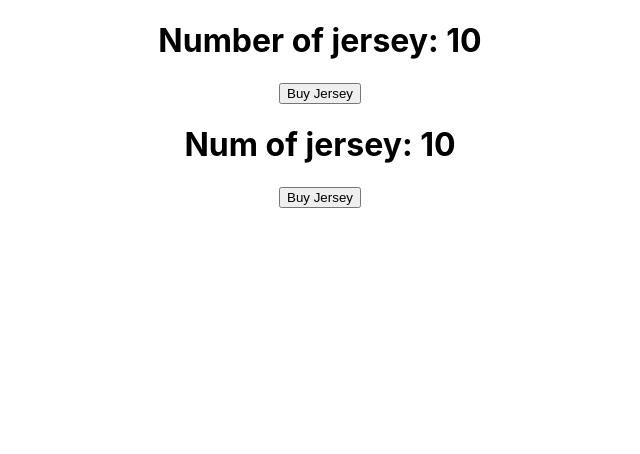
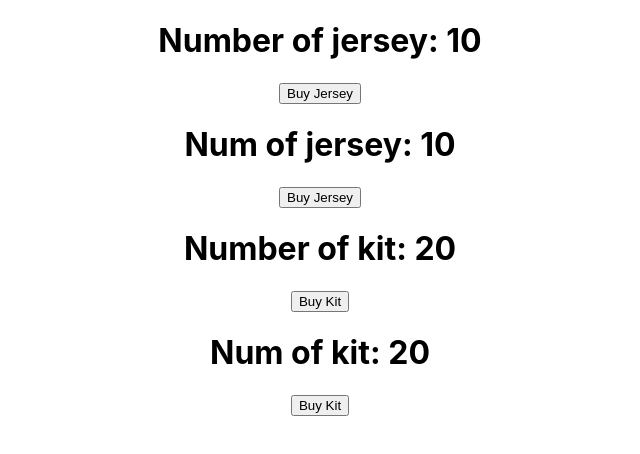
Before and after one commit to muhammad-jiku/jikmunn-react-redux, a React (Create React App) app: page / in a window 1280 px wide. Shown: the top 454 px of the page, without its empty margins (320-960 px from the left). Built offline with nearby package versions, Linux system fonts and the light colour scheme.

Commit message:
action based on multiple reducers is added

```diff
--- a/src/App.js
+++ b/src/App.js
@@ -1,8 +1,9 @@
 import React from 'react';
 import './App.css';
 import HooksJerseyContainer from './components/HooksJerseyContainer';
+import HooksKitContainer from './components/HooksKitContainer';
 import JerseyContainer from './components/JerseyContainer';
-// import KitContainer from './components/HooksJerseyContainer';
+import KitContainer from './components/KitContainer';
 // import { Provider } from 'react-redux';
 // import store from './redux/store/index';
 
@@ -12,7 +13,8 @@ function App() {
     <div className="App">
       <JerseyContainer />
       <HooksJerseyContainer />
-      {/* <KitContainer /> */}
+      <KitContainer />
+      <HooksKitContainer />
     </div>
     // </Provider>
   );
--- a/src/components/HooksJerseyContainer.jsx
+++ b/src/components/HooksJerseyContainer.jsx
@@ -3,7 +3,7 @@ import { useSelector, useDispatch } from 'react-redux';
 import { buyJersey } from '../redux/actionCreator/index';
 
 const HooksJerseyContainer = () => {
-  const numOfJersey = useSelector((state) => state.numOfJersey); //useSelector is added to access initialState
+  const numOfJersey = useSelector((state) => state.jersey.numOfJersey); //useSelector is added to access initialState
   const dispatch = useDispatch(); // useDispatch is used for taking the action based on action type case
 
   return (
--- /dev/null
+++ b/src/components/HooksKitContainer.jsx
@@ -0,0 +1,17 @@
+import React from 'react';
+import { useSelector, useDispatch } from 'react-redux';
+import { buyKit } from '../redux/actionCreator/index';
+
+const HooksKitContainer = () => {
+  const numOfKit = useSelector((state) => state.kit.numOfKit); //useSelector is added to access initialState
+  const dispatch = useDispatch(); // useDispatch is used for taking the action based on action type case
+
+  return (
+    <div>
+      <h1>Num of kit: {numOfKit}</h1>
+      <button onClick={() => dispatch(buyKit())}>Buy Kit</button>
+    </div>
+  );
+};
+
+export default HooksKitContainer;
--- a/src/components/JerseyContainer.jsx
+++ b/src/components/JerseyContainer.jsx
@@ -14,7 +14,7 @@ const JerseyContainer = (props) => {
 
 const mapStateToProps = (state) => {
   return {
-    numOfJersey: state.numOfJersey,
+    numOfJersey: state.jersey.numOfJersey,
   };
 };
 
--- /dev/null
+++ b/src/components/KitContainer.jsx
@@ -0,0 +1,26 @@
+import React from 'react';
+import { connect } from 'react-redux';
+import { buyKit } from '../redux/actionCreator/index';
+
+const KitContainer = (props) => {
+  return (
+    <div>
+      <h1>Number of kit: {props.numOfKit}</h1>
+      <button onClick={props.buyKit}>Buy Kit</button>
+    </div>
+  );
+};
+
+const mapStateToProps = (state) => {
+  return {
+    numOfKit: state.kit.numOfKit,
+  };
+};
+
+const mapDispatchToProps = (dispatch) => {
+  return {
+    buyKit: () => dispatch(buyKit()),
+  };
+};
+
+export default connect(mapStateToProps, mapDispatchToProps)(KitContainer);
--- a/src/redux/actionCreator/index.js
+++ b/src/redux/actionCreator/index.js
@@ -1 +1,2 @@
 export { buyJersey } from '../jersey/JerseyActions';
+export { buyKit } from '../kit/KitActions';
--- /dev/null
+++ b/src/redux/kit/KitActions.js
@@ -0,0 +1,7 @@
+import { BUY_KIT } from './KitTypes';
+
+export const buyKit = () => {
+  return {
+    type: BUY_KIT,
+  };
+};
--- /dev/null
+++ b/src/redux/kit/KitReducers.js
@@ -0,0 +1,20 @@
+import { BUY_KIT } from './KitTypes';
+
+const initialState = {
+  numOfKit: 20,
+};
+
+const kitReducer = (state = initialState, action) => {
+  console.log(state);
+  switch (action.type) {
+    case BUY_KIT:
+      return {
+        ...state,
+        numOfKit: state.numOfKit - 2,
+      };
+    default:
+      return state;
+  }
+};
+
+export default kitReducer;
--- /dev/null
+++ b/src/redux/kit/KitTypes.js
@@ -0,0 +1 @@
+export const BUY_KIT = 'BUY_KIT';
--- a/src/redux/store/index.js
+++ b/src/redux/store/index.js
@@ -1,7 +1,6 @@
 import { createStore } from 'redux';
-import jerseyReducer from '../jersey/JerseyReducers';
+import rootReducer from './rootReducer';
 
-const store = createStore(jerseyReducer);
-console.log(store, jerseyReducer);
+const store = createStore(rootReducer);
 
 export default store;
--- /dev/null
+++ b/src/redux/store/rootReducer.js
@@ -0,0 +1,7 @@
+import { combineReducers } from 'redux';
+import jerseyReducer from '../jersey/JerseyReducers';
+import kitReducer from '../kit/KitReducers';
+
+const rootReducer = combineReducers({ jersey: jerseyReducer, kit: kitReducer });
+
+export default rootReducer;
```
